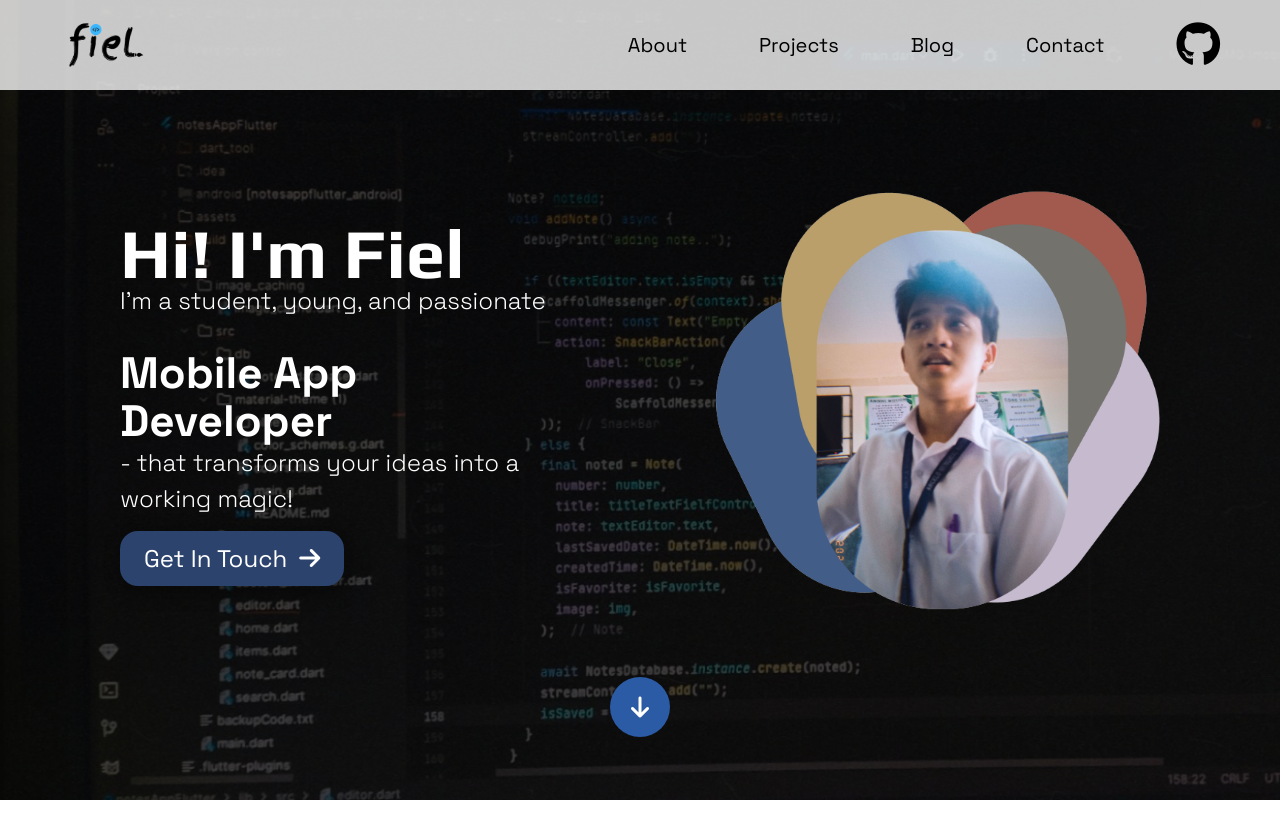
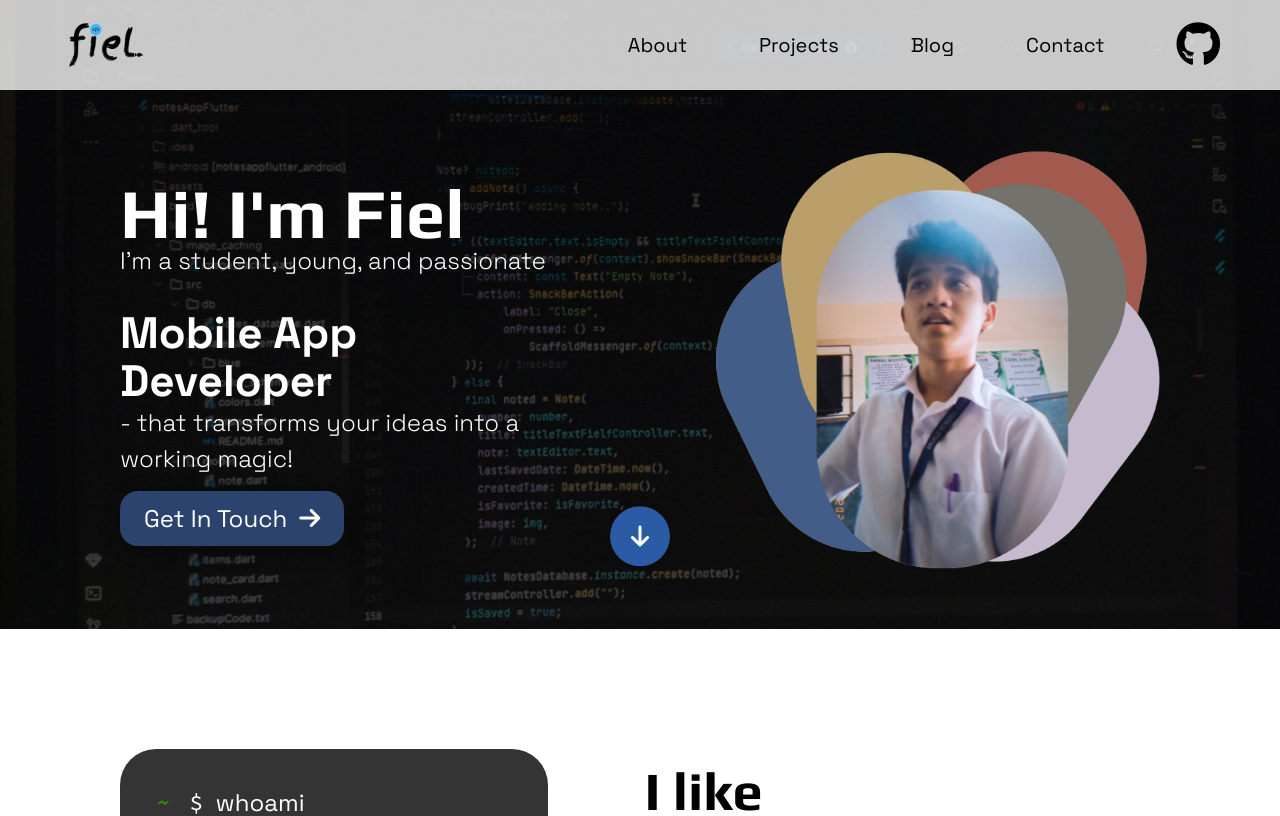
Before and after one commit to piyeldev/portfolio, a SvelteKit app: page / in a window 1280 px wide. Shown: the top 816 px of the page. Built offline with nearby package versions, Linux system fonts and the light colour scheme.

Commit message:
fix: hero component overlapping in navbar; increase height of likes page for animations

```diff
--- a/src/components/Hero.svelte
+++ b/src/components/Hero.svelte
@@ -2,10 +2,12 @@
 	import heroBg from '$lib/assets/heroBg.png';
 	import img from '$lib/assets/img.png';
 	import GetInTouchBtn from './GetInTouchBtn.svelte';
+
+
 </script>
 
-<section id="hero" class="h-screen overflow-x-hidden flex items-center justify-center">
-	<div class="grid h-full">
+<section id="hero" class="overflow-x-hidden flex items-center justify-center pt-[60px] sm:pt-[90px]">
+	<div class="grid min-h-full ">
 		<div
 			class="col-start-1 row-start-1 h-full grid lg:px-20 md:px-12 px-4 w-full box-border justify-center"
 		>
@@ -17,7 +19,7 @@
 				</div>
 			</div>
 			<div
-				class="flex md:flex-row flex-col justify-center sm:items-center w-fit col-start-1 row-start-1 xl:gap-28 lg:gap-20 gap-6"
+				class="flex my-10 md:flex-row flex-col justify-center items-center sm:items-center w-fit col-start-1 row-start-1 xl:gap-28 lg:gap-20 gap-6"
 			>
 				<div class="left-el text-left mx-2 sm:mx-0">
 					<h1
--- a/src/components/Likes.svelte
+++ b/src/components/Likes.svelte
@@ -17,6 +17,9 @@
 	var length = whoami.length;
 	var i = 0;
 	var speed = 50;
+
+	let scrollHere;
+	let likes;
 	function typewriter() {
 		if (i < length) {
 			typewriteEffect.innerHTML += whoami.charAt(i);
@@ -28,7 +31,7 @@
 	onMount(() => {
 		function onIntersect() {
 			target.classList.add('showTerminal');
-			setTimeout(typewriter, 900);
+			setTimeout(typewriter, 300)
 		}
 		function onExit() {
 			target.classList.remove('showTerminal');
@@ -36,11 +39,23 @@
 		}
 
 		setExecuteOnIntersectCallback(onIntersect);
-		setExecuteOnExitCallback(onExit);
+		// setExecuteOnExitCallback(onExit);
 
 		if (elementToObserve) {
 			observeElement(elementToObserve);
 		}
+
+
+		// GET SCROLL PERCENTAGE OF THIS PAGE
+		document.addEventListener("scroll", (event) => {
+			let scrollPos = scrollHere.getBoundingClientRect().top
+
+			if (scrollPos < 0) {
+				console.log(Math.round(((-1*scrollPos) / scrollHere.offsetHeight)*100))
+			}
+
+		})
+
 	});
 
 	onDestroy(() => {
@@ -48,9 +63,9 @@
 	});
 </script>
 
-<section id="likes " class="mt-20 mb-20 flex justify-center">
+<section id="likes " class="mt-20 mb-20 flex justify-center" bind:this={likes}>
 	<div class="sm:mx-20 mx-5">
-		<div class="relative h-[200vh]">
+		<div class="relative h-[500vh]" bind:this={scrollHere}>
 			<div class="sticky top-[25%]">
 				<div class="flex items-center flex-col lg:flex-row lg:gap-16 md:gap-8 gap-2">
 					<div class="left hideTerminal {startClassAdd}" bind:this={target}>
--- a/src/lib/index.js
+++ b/src/lib/index.js
@@ -20,11 +20,12 @@ if (typeof window !== 'undefined' && 'IntersectionObserver' in window) {
 				if (executeOnIntersectCallback) {
 					executeOnIntersectCallback();
 				}
-			} else {
-				if (executeOnExitCallback) {
-					executeOnExitCallback();
-				}
 			}
+			// else {
+			// 	if (executeOnExitCallback) {
+			// 		executeOnExitCallback();
+			// 	}
+			// }
 		});
 	});
 }
```
